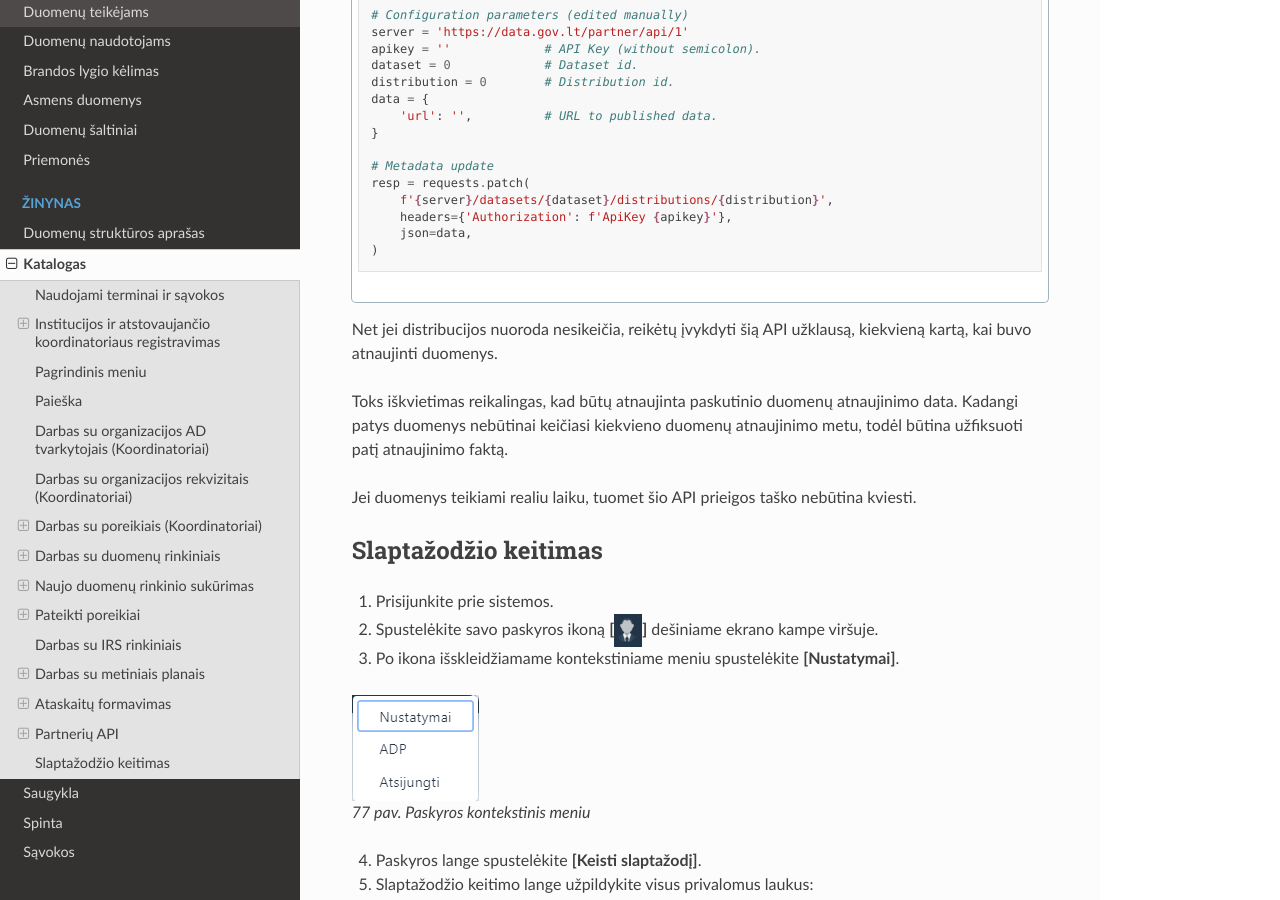
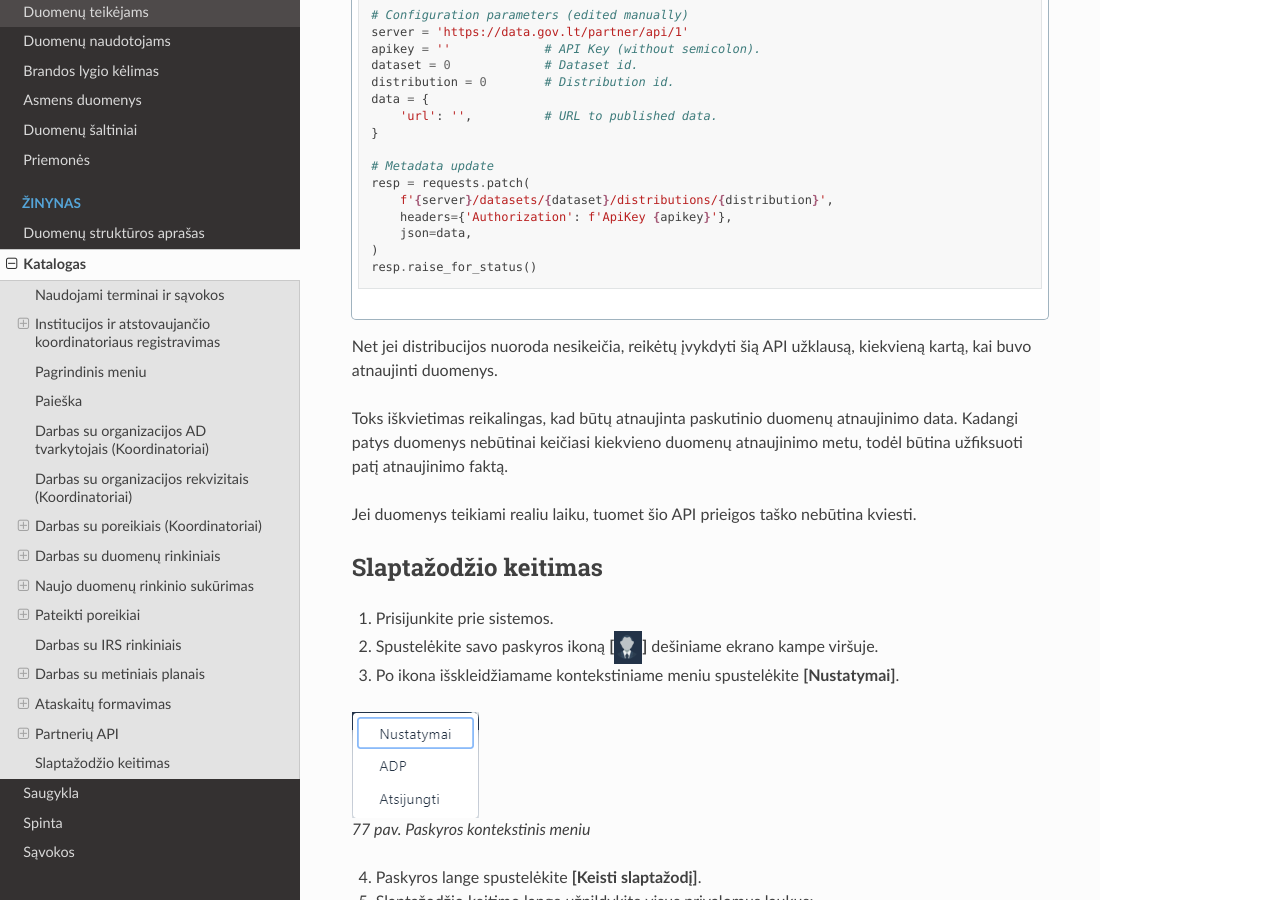
Before and after one commit to atviriduomenys/manifest, a Sphinx documentation site: the page built from docs/katalogas.rst, in a window 1280 px wide and 900 px high, scrolled down 51085 px. Built offline with Sphinx 7.4.7 and the Read the Docs theme 2.0.0, drawn with Linux system fonts in a browser that asks for light colours.

Commit message:
Add raise_for_status

```diff
--- a/docs/katalogas.rst
+++ b/docs/katalogas.rst
@@ -1698,6 +1698,7 @@ Metaduomenis galite atnaujinti taip:
             headers={'Authorization': f'ApiKey {apikey}'},
             json=data,
         )
+        resp.raise_for_status()
 
     .. code-tab:: php
 
```
